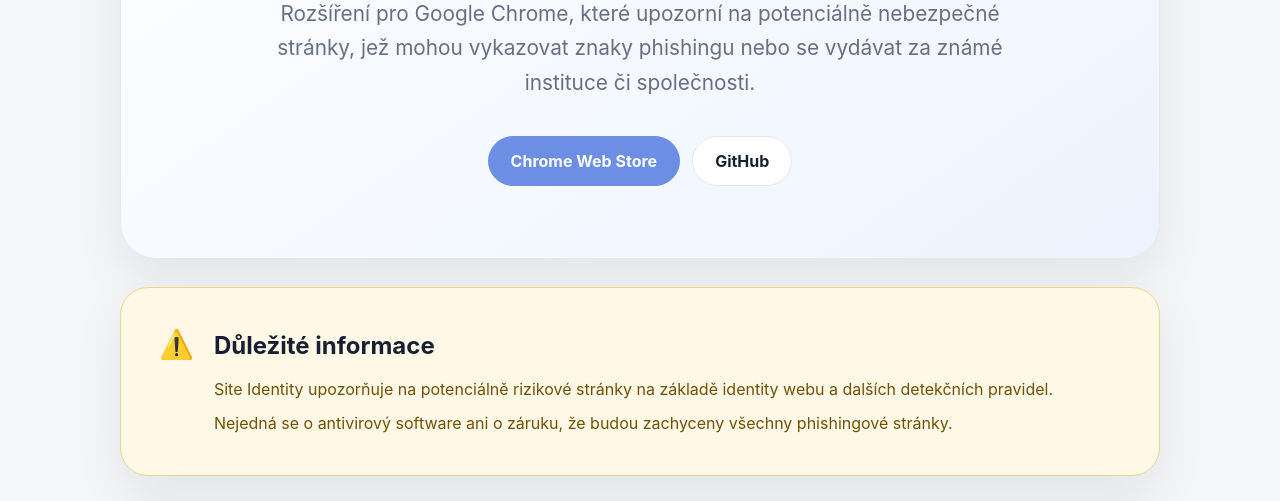
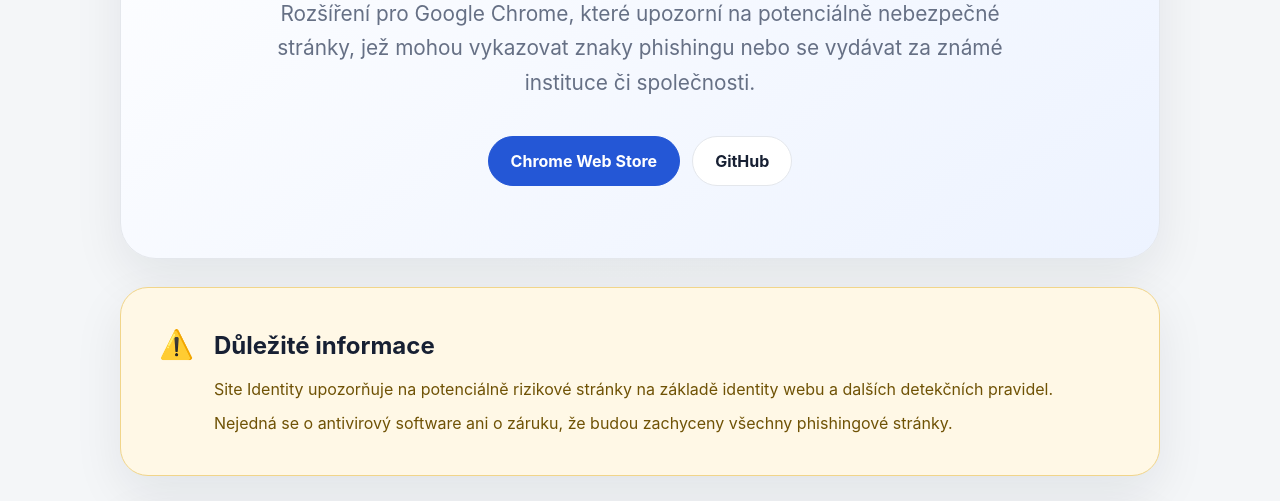
Before and after one commit to tom591/site-identity, a plain HTML site: page docs/index.html in a window 1280 px wide. Shown: the part 299-800 px from the top of the page. Drawn offline with Linux system fonts and the light colour scheme.

```diff
--- a/docs/index.html
+++ b/docs/index.html
@@ -19,7 +19,7 @@
 </p>
 <div class="hero-actions">
 <!-- Odkaz doplníš po vydání v Chrome Web Store -->
-<a class="button button-primary button-disabled" href="https://chromewebstore.google.com/detail/jlnkgpeiammgcjblkjnkpnjlonjhfeog?utm_source=item-share-cb" aria-disabled="true"> Chrome Web Store</a>
+<a class="button button-primary" href="https://chromewebstore.google.com/detail/jlnkgpeiammgcjblkjnkpnjlonjhfeog?utm_source=item-share-cb" aria-disabled="true"> Chrome Web Store</a>
 <a class="button button-secondary" href="https://github.com/tom591/site-identity" target="_blank" rel="noopener noreferrer" > GitHub </a>
 </div>
 </section>
```
